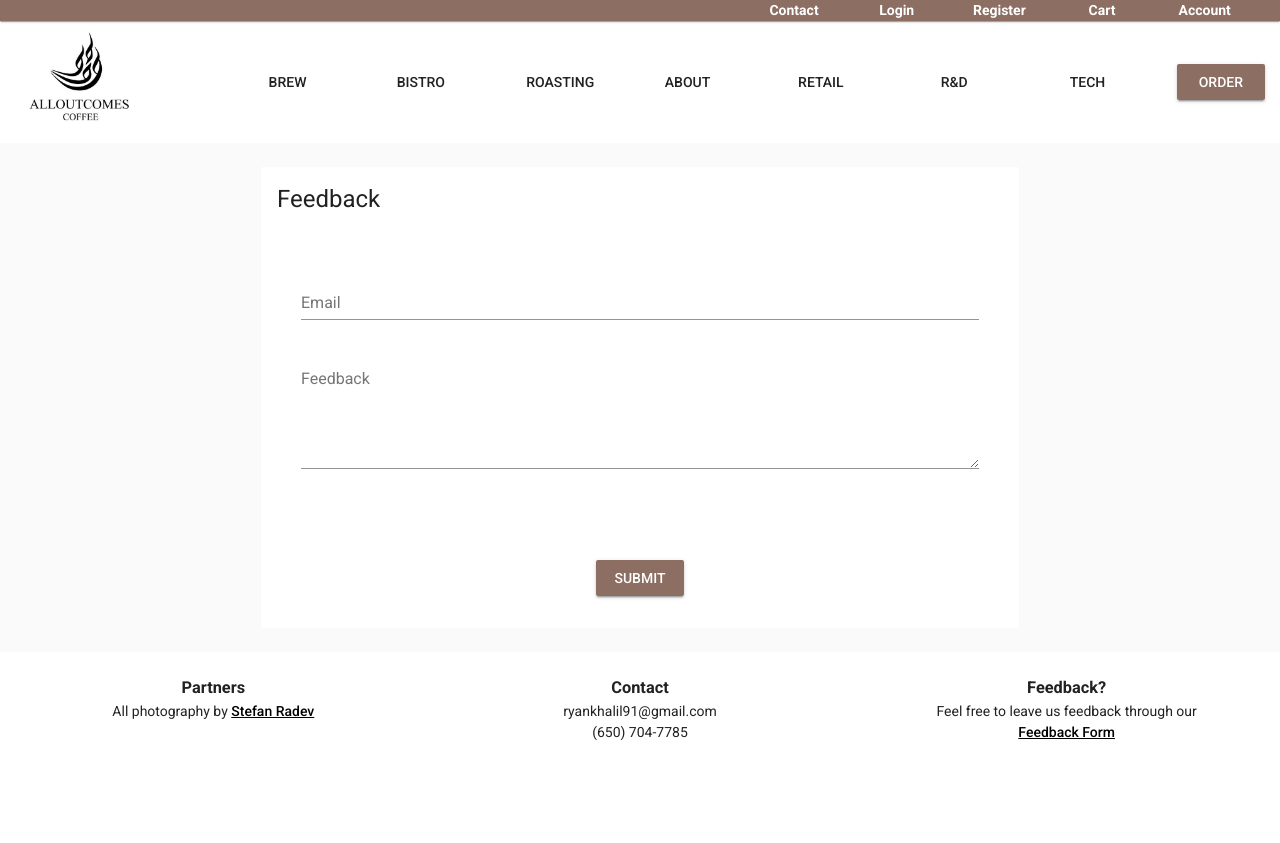
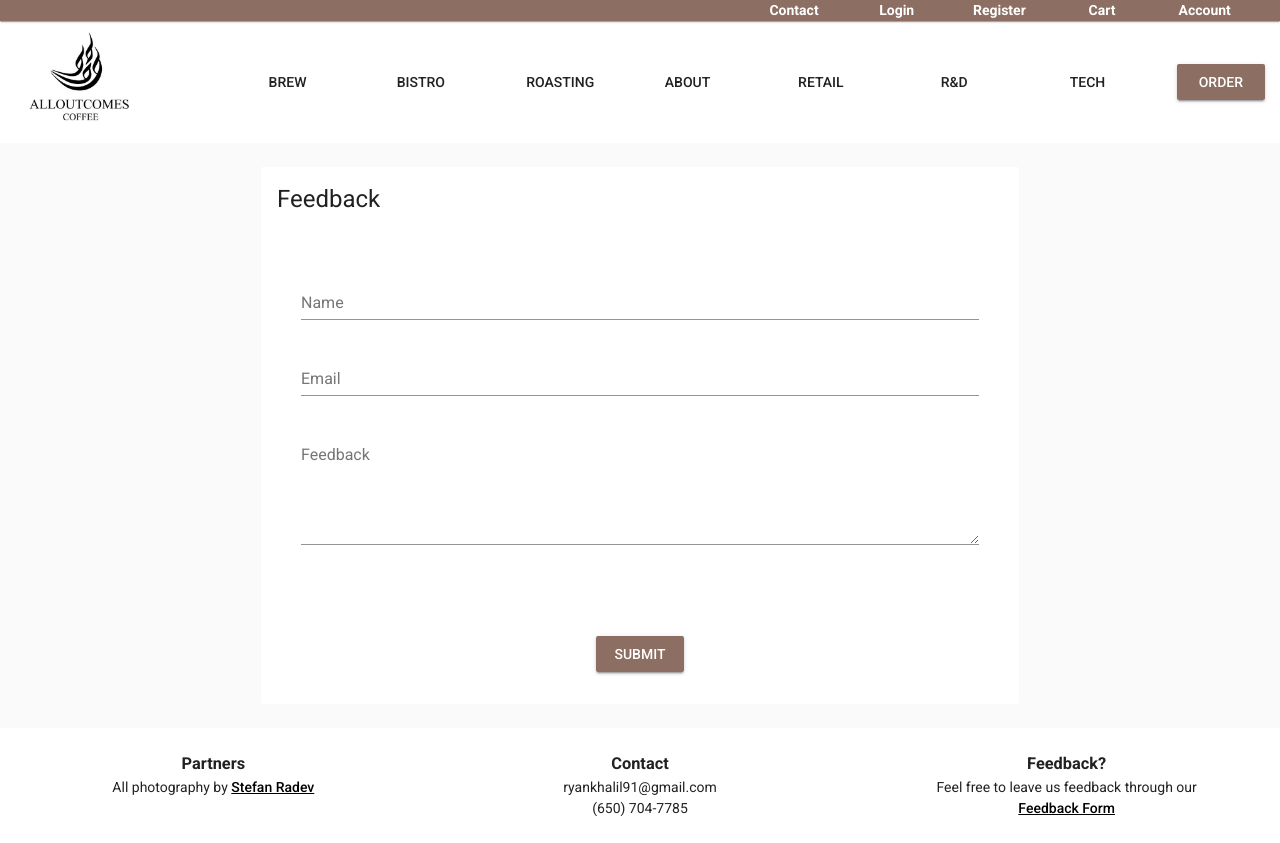
Before and after one commit to ibeckermayer/backyardbrew-frontend, a Vue app: page /feedback in a window 1280 px wide. Before the commit the page ends 800 px from the top, so only its background shows below. Built offline with nearby package versions, Linux system fonts and the light colour scheme.

Commit message:
added name to form

```diff
--- a/src/components/LoginDialog.vue
+++ b/src/components/LoginDialog.vue
@@ -94,9 +94,6 @@ export default {
             if (this.hasErrors) {
                 console.log('Form has errors!');
             } else {
-                for (let key in this.form) {
-                    console.log(this.form[key]);
-                }
                 const LOGIN_URL = process.env.VUE_APP_API_BASE_URL + '/login';
                 axios
                     .post(LOGIN_URL, {
@@ -110,8 +107,6 @@ export default {
                         this.$store.commit('setRole', response.data.user.role);
                         this.$store.commit('setJwtAccess', response.data.access_token);
                         this.$store.commit('setJwtRefresh', response.data.refresh_token);
-                        console.log(response.data.access_token);
-                        console.log(typeof(response.data.access_token));
                         this.logSucc = true;
                     })
                     .catch(error => {
--- a/src/views/Feedback.vue
+++ b/src/views/Feedback.vue
@@ -10,6 +10,18 @@
                     <v-card-text>
                         <v-container grid-list-md>
                             <v-layout wrap>
+                                <v-flex>
+                                    <v-text-field
+                                        validate-on-blur
+                                        ref="name"
+                                        color="primary"
+                                        label="Name"
+                                        v-model="form.name"
+                                        required
+                                        :rules="[rules.reqd]"
+                                    >
+                                    </v-text-field>
+                                </v-flex>
                                 <v-flex xs12>
                                     <v-text-field
                                         validate-on-blur
@@ -62,6 +74,7 @@ export default {
                     ) || 'Please enter valid email'
             },
             form: {
+                name: null,
                 email: null,
                 feedback: null
             }
```
